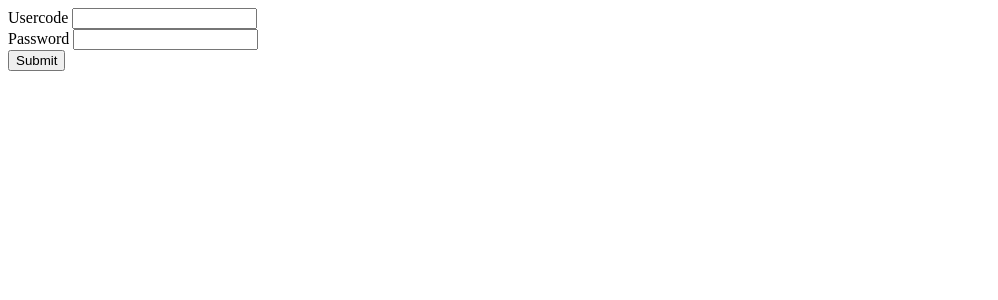
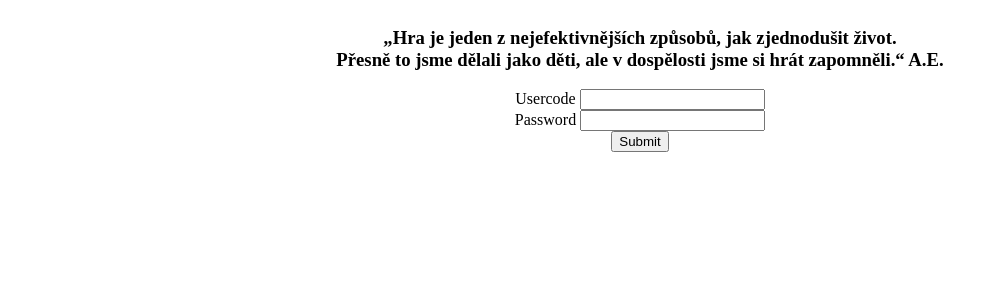
Before and after one commit to Vik0411/Login, a SvelteKit app in the folder my-app/: page / in a window 1280 px wide. Shown: the top 300 px of the page, without its empty margins (0-998 px from the left). Built offline with nearby package versions, Linux system fonts and the light colour scheme.

Commit message:
"lore" and user data saved

```diff
--- a/my-app/src/routes/+page.svelte
+++ b/my-app/src/routes/+page.svelte
@@ -19,7 +19,12 @@ const login = ()=>{
     .then(res=>res.json())
     .then((data)=>{
         if((data?.messages?.length === 0) && !data?.errors){
-            alert("U r logged in")}
+            alert("U r logged in")
+            console.log(data.user)
+            user.update(val => val = {...data.user})
+
+        }
+
             // we are handling an error with a message attribute,
             // which only error object has (case when no entry is given)
             else if(data?.message){
@@ -27,8 +32,9 @@ const login = ()=>{
         } else {
         alert(data.messages[0].title + ". " + data.messages[0].content)
         }
+
+
         }
-        // if(data) user.update(val => val = {...data})
 )
     .catch((error)=>{
         console.log("Error logging in:", error.message);
@@ -53,7 +59,13 @@ const login = ()=>{
 
 </script>
 
-<form on:submit|preventDefault={login}>
+<div style="display: flex; justify-content: center; flex-flow: column;">
+<h3 style="text-align: center;">
+    „Hra je jeden z nejefektivnějších způsobů, jak zjednodušit život.
+  <br/>Přesně to jsme dělali jako děti, ale v dospělosti jsme si hrát
+    zapomněli.“ A.E.
+  </h3>
+<form on:submit|preventDefault={login} style="text-align: center;">
     <div>
         <label for="userCode">Usercode</label>
         <input type="text" id="usercode" bind:value={userCode}/>
@@ -62,9 +74,10 @@ const login = ()=>{
         <label for="password">Password</label>
         <input type="password" id="password" bind:value={password}/>
     </div>
-    <button type='submit'>Submit</button>
+    <button type='submit' style="text-align: center;">Submit</button>
+</form>
+</div>
 
-</form>
 
 
 <!-- <h1>Welcome to SvelteKit</h1>
```
